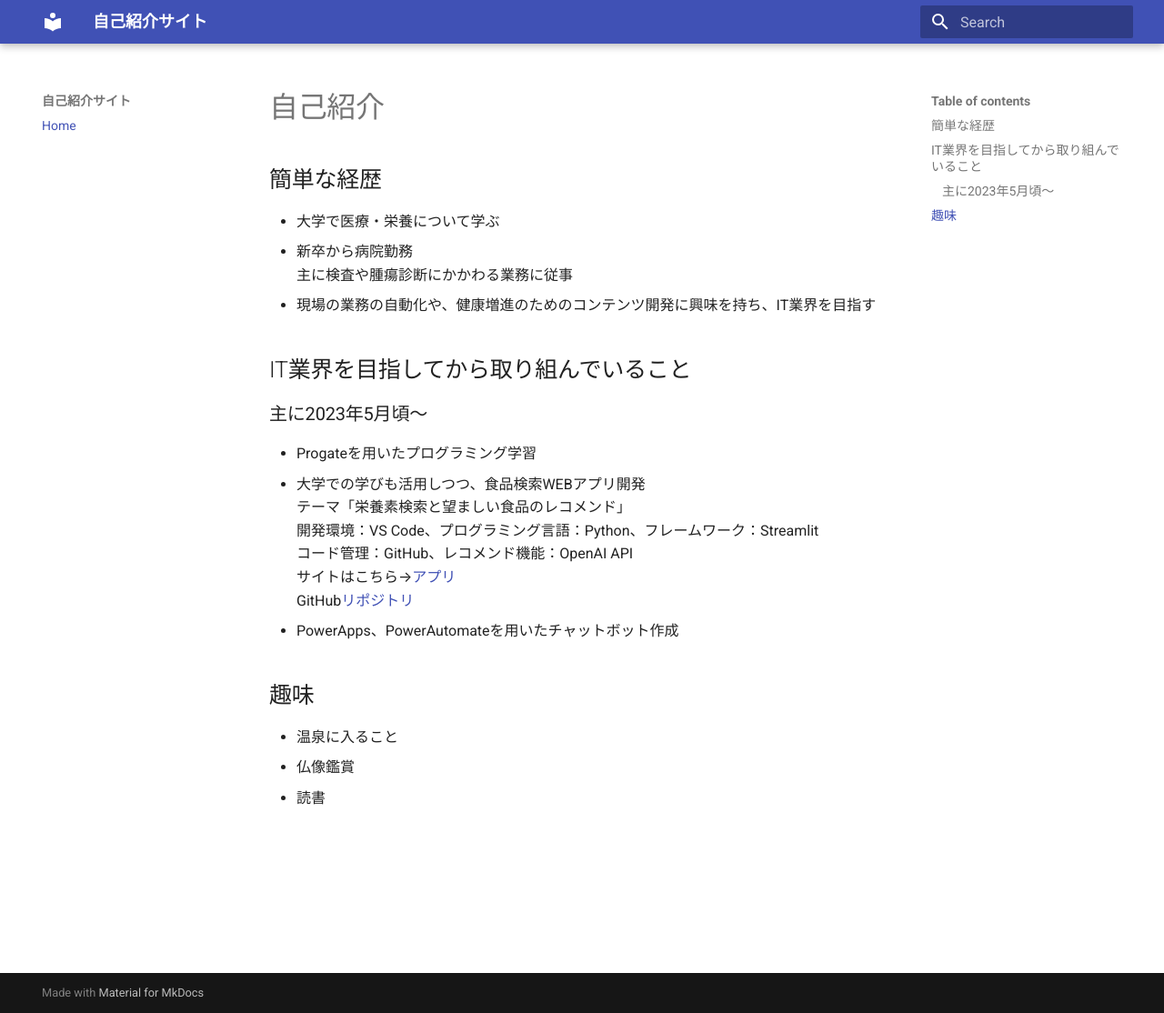
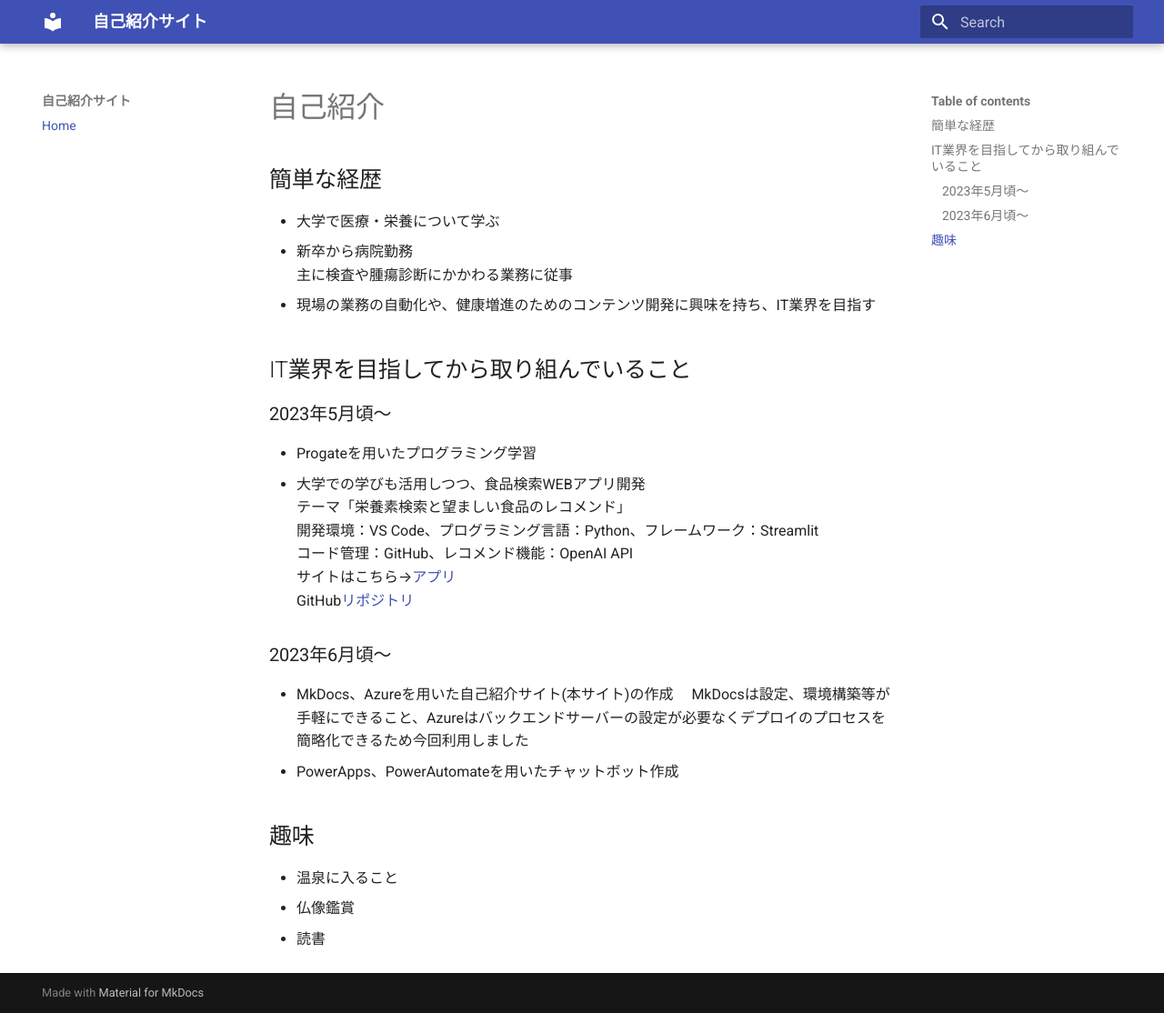
Before and after one commit to shuichiramen/self-introduction, an MkDocs documentation site: the page built from docs/index.md, in a window 1280 px wide and 1114 px high. Shown: the whole window at 91% size. Built offline with MkDocs 1.6.1 and Material for MkDocs 9.7.7, drawn with Linux system fonts in a browser that asks for light colours.

Commit message:
詳細追加

```diff
--- a/docs/index.md
+++ b/docs/index.md
@@ -25,7 +25,7 @@ For full documentation visit [mkdocs.org](https://www.mkdocs.org).
 - 現場の業務の自動化や、健康増進のためのコンテンツ開発に興味を持ち、IT業界を目指す
 
 ## IT業界を目指してから取り組んでいること
-### 主に2023年5月頃～
+### 2023年5月頃～
 - Progateを用いたプログラミング学習
 - 大学での学びも活用しつつ、食品検索WEBアプリ開発
 テーマ「栄養素検索と望ましい食品のレコメンド」
@@ -33,9 +33,11 @@ For full documentation visit [mkdocs.org](https://www.mkdocs.org).
 コード管理：GitHub、レコメンド機能：OpenAI API
 サイトはこちら→[アプリ](https://shuichiramen-streamlit-food-app-origin-7frrc3.streamlit.app/)
 GitHub[リポジトリ](https://github.com/shuichiramen/streamlit.food)
+
+### 2023年6月頃～
+- MkDocs、Azureを用いた自己紹介サイト(本サイト)の作成
+　MkDocsは設定、環境構築等が手軽にできること、Azureはバックエンドサーバーの設定が必要なくデプロイのプロセスを簡略化できるため今回利用しました
 - PowerApps、PowerAutomateを用いたチャットボット作成
-
-
 ## 趣味
 - 温泉に入ること
 - 仏像鑑賞
```
